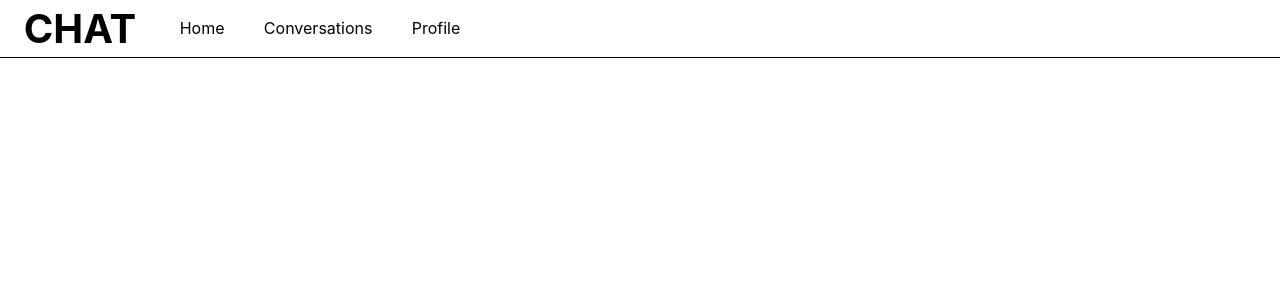
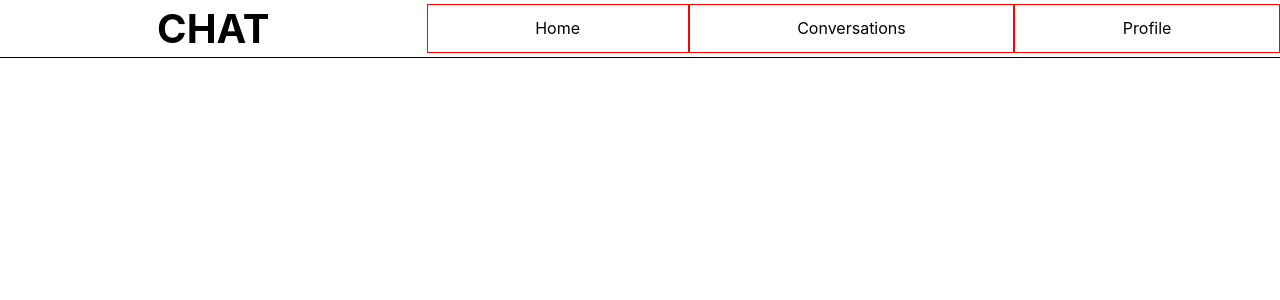
Before and after one commit to GitHub23211/Simple-Chatroom, a React (Create React App) app: page / in a window 1280 px wide. Shown: the top 300 px of the page. Built offline with nearby package versions, Linux system fonts and the light colour scheme.

Commit message:
Centred text in nav-menu and changed mouse hover behaviour

```diff
--- a/src/index.css
+++ b/src/index.css
@@ -15,7 +15,7 @@ code {
 .page-header {
   border-bottom: solid 1px;
   display: grid;
-  grid-template-columns: 1fr 2fr 5fr;
+  grid-template-columns: 1fr 2fr;
   padding: 0.3% 0% 0.3% 0%;
 }
 
@@ -25,28 +25,22 @@ code {
   text-align: center;
   font-size: 250%;
   font-weight: bold;
-  flex-grow: 1;
 }
 
 .nav-menu {
   grid-column: 2;
   display: flex;
   flex-wrap: nowrap;
-  flex-grow: 8;
-  align-items: center;
 }
 
-.nav-menu #home {
-  text-align: center;
+.nav-menu div {
+  display: flex;
+  justify-content: center;
+  align-items: center;
   flex-grow: 1;
+  border: red 1px solid;
 }
 
-.nav-menu #convo {
-  text-align: center;
-  flex-grow: 1;
+.nav-menu div:hover {
+  border: green 1px solid;
 }
-
-.nav-menu #user {
-  text-align: center;
-  flex-grow: 1;
-}
```
